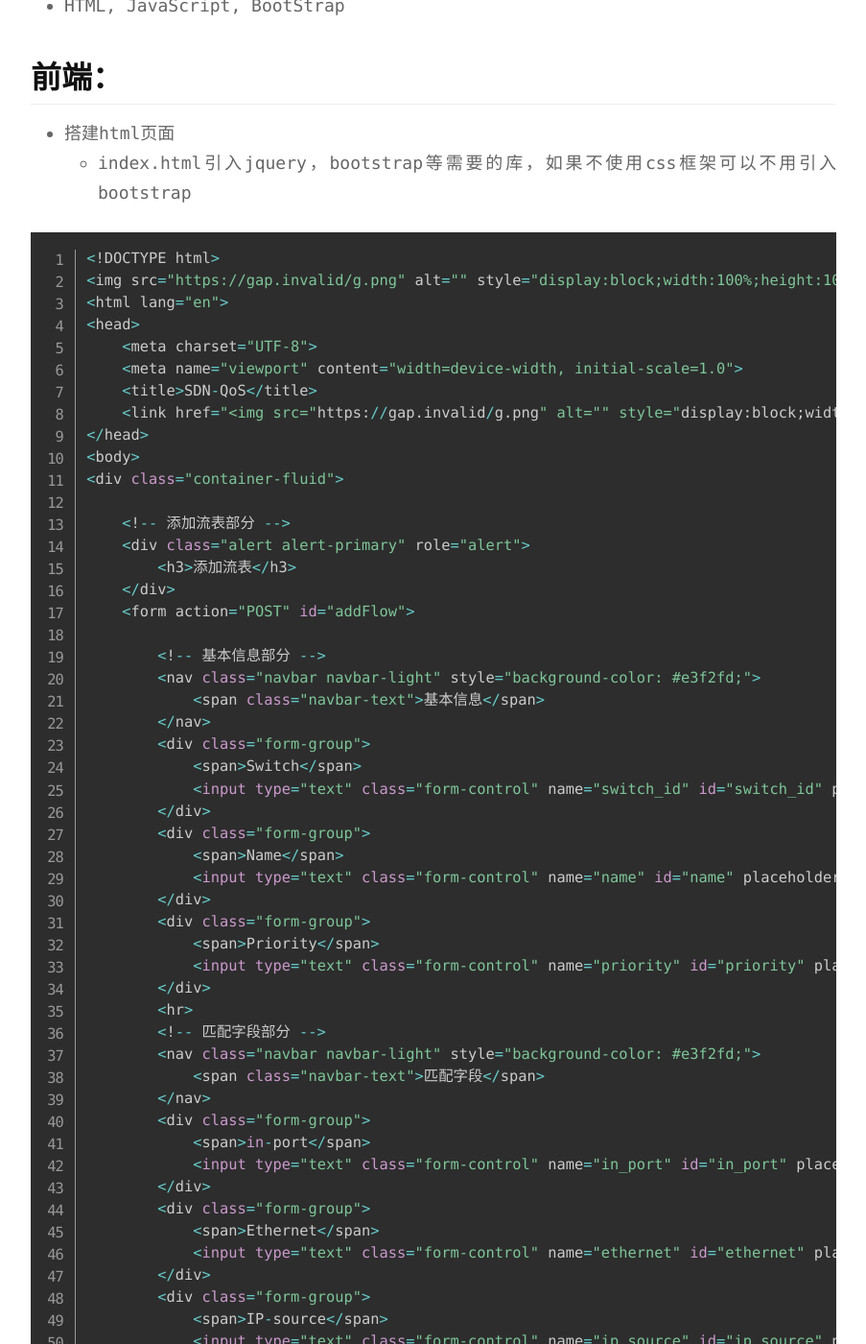
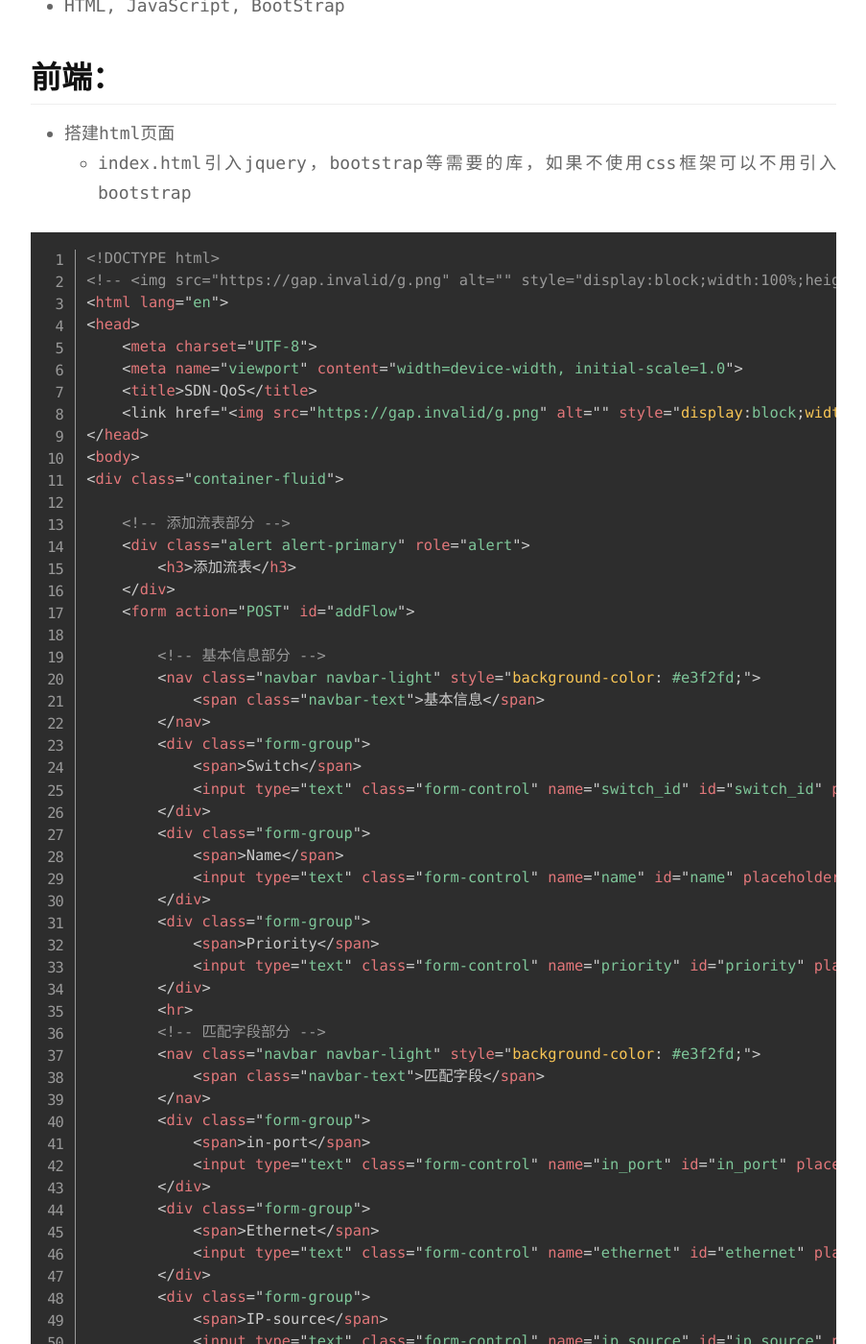
Before and after one commit to LijinPengT/LijinPengT.github.io, a Jekyll site: the page built from _posts/2020-08-18-summer-internship-project-first.md, in a window 1280 px wide and 1400 px high, scrolled down 405 px. Shown: the whole window at 96% size, without its empty margins (188-1091 px from the left). Built offline with Jekyll 4.4.1, drawn with Linux system fonts in a browser that asks for light colours; some of the changed text lies outside the part shown.

Commit message:
update 20200818 summerproject

````diff
--- a/_posts/2020-08-18-summer-internship-project-first.md
+++ b/_posts/2020-08-18-summer-internship-project-first.md
@@ -18,9 +18,9 @@ excerpt: Python-Django项目
 + 搭建html页面
     + index.html引入jquery，bootstrap等需要的库，如果不使用css框架可以不用引入bootstrap
 
-```python
+```html
 <!DOCTYPE html>
-{% load staticfiles %}
+<!-- {% load staticfiles %} 这一行暂时注释了，不过之后要加上 -->
 <html lang="en">
 <head>
     <meta charset="UTF-8">
````
